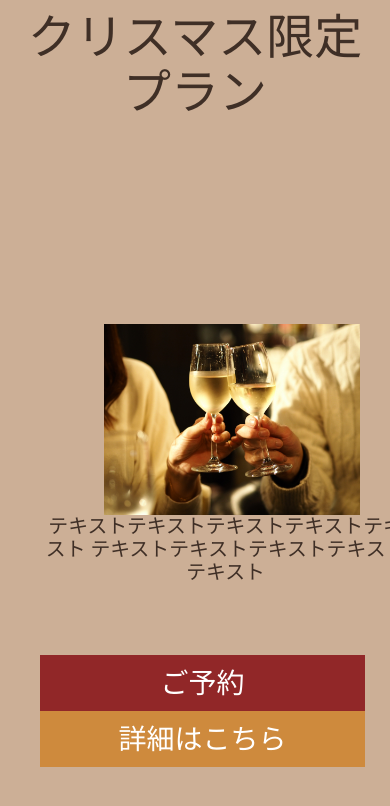
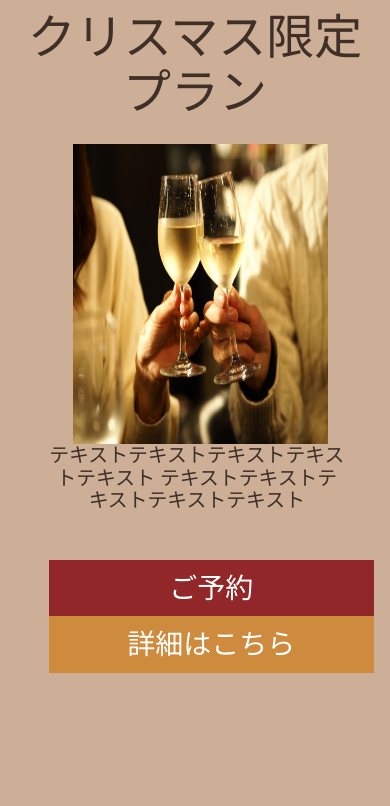
Before and after one commit to N-6278zklc/2022-christmas, a plain HTML site: page index.html in a window 390 px wide. Shown: the part 882-1688 px from the top of the page. Drawn offline with Linux system fonts and the light colour scheme; some packages are replaced by stand-ins of ours; a web font is replaced by a local one.

Commit message:
Update style.css

```diff
--- a/css/style.css
+++ b/css/style.css
@@ -172,7 +172,7 @@ p {
 }
 
 .colum {
-  margin-top: 12rem ;
+  margin-top: 10rem ;
 
   width: 70%;
   height: 100px;
@@ -389,17 +389,42 @@ Footer
     margin-right: 5rem;
     margin-top: 4%;
   }
+
+
   /*
   クリスマス限定プランページ
   =================================*/
+
+
   .container {/*写真とテキストを中央寄せ*/
     width: 30rem;
   }
   .column {
     width: 800px;
 
+
   }
 
+  .text-p {
+    align-items: center;
+    display: flex;
+    margin: 0 10.5rem 0 0;
+
+  }
+
+  .plan-pr .btn-wrapper{/*ボタンを立て並びにしたい*/
+    display: flex;
+    flex-direction: column;
+  }
+
+  .colum .plan-bg .plan-pr .plan-text .btn-wrapper{
+    align-items: center;
+  }
+
+  .btn-left,
+  .btn-right {
+    margin-right: 20%;
+  }
 }
 
 /*
@@ -418,6 +443,11 @@ iPhone 12 Proサイズ
 
   }
 
+  .container {
+    width: 70%;
+
+  }
+
   #plan {
     width: 100%;
     height: 70rem;
@@ -429,19 +459,23 @@ iPhone 12 Proサイズ
 
   .colum {/*この幅が小さすぎるとボタンの幅が変になる*/
     width: 30rem;
+    height: 100%;
+    margin-top: 12px;
+    margin-left: -8%;
+    display: inline-block;
   }
+
+
 
   .btn-wrapper {
     width: 100%;
-    display: inline-flex;
-    flex-flow: column;
-    margin: 0 auto;
+    margin-right: -25%;
+    text-align: center;
+
+
   }
 
-  .btn-left,
-  .btn-right {
-    display: inline-block;
-  }
+
 
   .plan-text {
     width: 100%;
@@ -449,6 +483,7 @@ iPhone 12 Proサイズ
 
   .plan-bg {
     width: 55%;
+
   }
 
 
@@ -523,8 +558,10 @@ iPhone XRサイズ
 
   .colum {/*この幅が小さすぎるとボタンの幅が変になる*/
     width: 29rem;
-    display: flex;
-    flex-flow: column;
+    height: 100%;
+    margin-top: 12px;
+    margin-left: -8%;
+    display: inline-block;
     align-items: center;
   }
 
@@ -539,7 +576,7 @@ iPhone XRサイズ
 
 
   .btn-wrapper {
-    margin-right: 0;
+
     margin-top: 3rem;
   }
 
```
